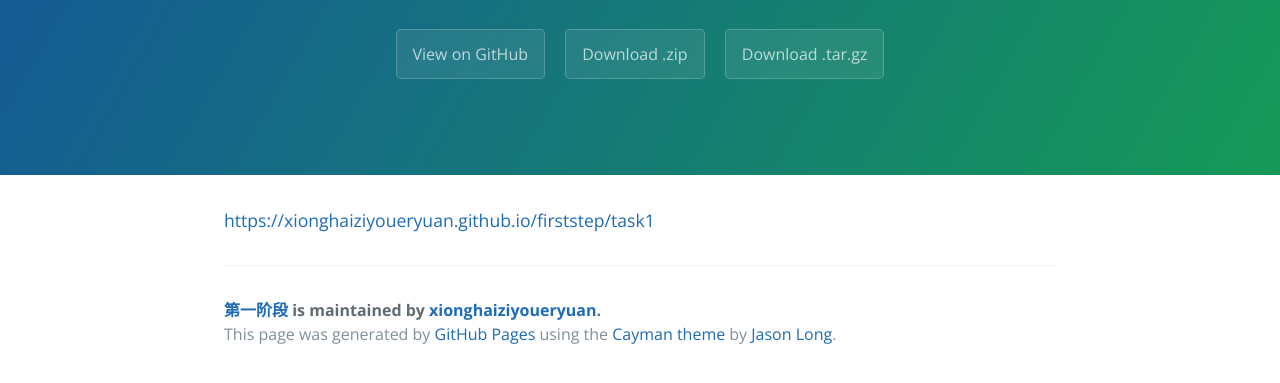
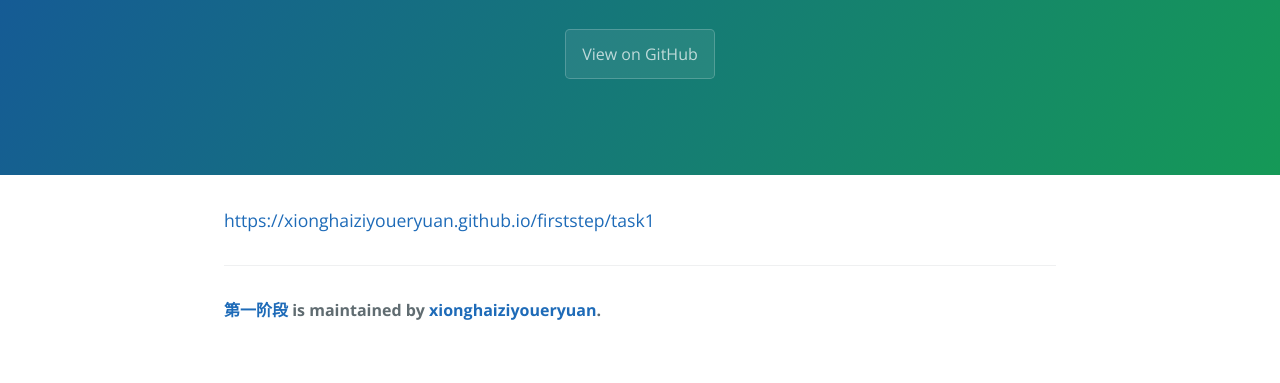
Before and after one commit to xionghaiziyoueryuan/firststep, a plain HTML site: page index.html in a window 1280 px wide. Shown: the part 161-544 px from the top of the page. Drawn offline with nearby package versions, Linux system fonts and the light colour scheme.

Commit message:
Update index.html

```diff
--- a/index.html
+++ b/index.html
@@ -14,8 +14,6 @@
       <h1 class="project-name">第一阶段</h1>
       <h2 class="project-tagline"></h2>
       <a href="https://github.com/xionghaiziyoueryuan/firststep" class="btn">View on GitHub</a>
-      <a href="https://github.com/xionghaiziyoueryuan/firststep/zipball/master" class="btn">Download .zip</a>
-      <a href="https://github.com/xionghaiziyoueryuan/firststep/tarball/master" class="btn">Download .tar.gz</a>
     </section>
 
     <section class="main-content">
@@ -24,7 +22,6 @@
       <footer class="site-footer">
         <span class="site-footer-owner"><a href="https://github.com/xionghaiziyoueryuan/firststep">第一阶段</a> is maintained by <a href="https://github.com/xionghaiziyoueryuan">xionghaiziyoueryuan</a>.</span>
 
-        <span class="site-footer-credits">This page was generated by <a href="https://pages.github.com">GitHub Pages</a> using the <a href="https://github.com/jasonlong/cayman-theme">Cayman theme</a> by <a href="https://twitter.com/jasonlong">Jason Long</a>.</span>
       </footer>
 
     </section>
```
